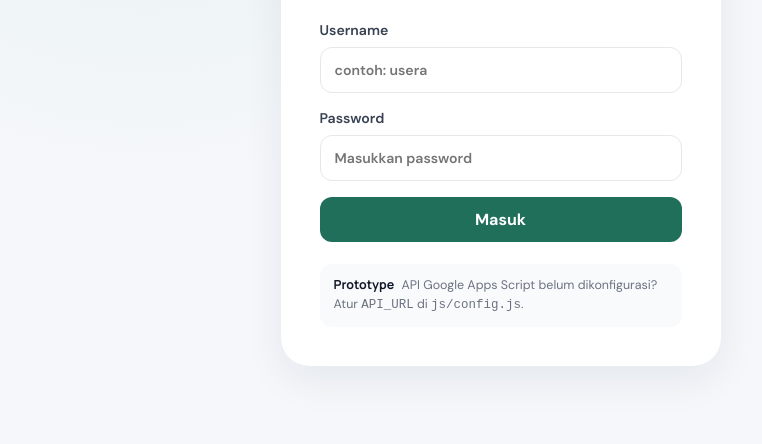
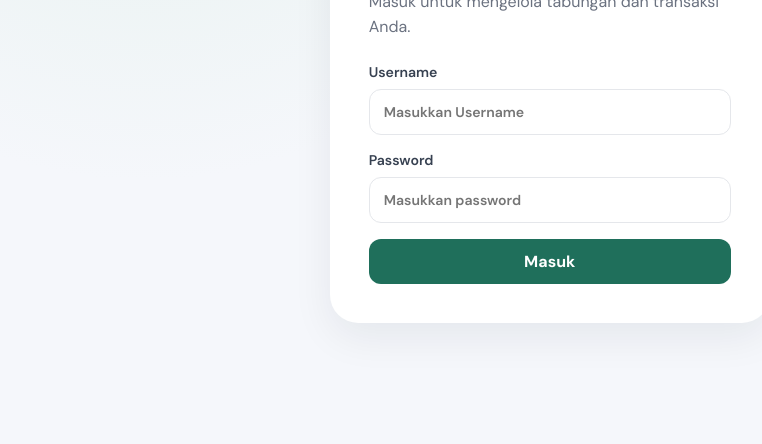
Before and after one commit to dikodingweb-debug/tab, a plain HTML site: page login.html in a window 1280 px wide. Shown: the part 356-800 px from the top of the page, without its empty margins (48-810 px from the left). Drawn offline with Linux system fonts and the light colour scheme.

Commit message:
Update login.html

```diff
--- a/login.html
+++ b/login.html
@@ -19,7 +19,7 @@
       <form id="loginForm" class="form-stack" novalidate>
         <label>
           Username
-          <input id="username" name="username" autocomplete="username" required placeholder="contoh: usera">
+          <input id="username" name="username" autocomplete="username" required placeholder="Masukkan Username">
         </label>
         <label>
           Password
@@ -28,11 +28,6 @@
         <button class="btn btn-primary btn-block" type="submit">Masuk</button>
         <p id="loginError" class="form-error" role="alert" hidden></p>
       </form>
-
-      <div class="prototype-note">
-        <strong>Prototype</strong>
-        <span>API Google Apps Script belum dikonfigurasi? Atur <code>API_URL</code> di <code>js/config.js</code>.</span>
-      </div>
     </section>
   </main>
 
```
